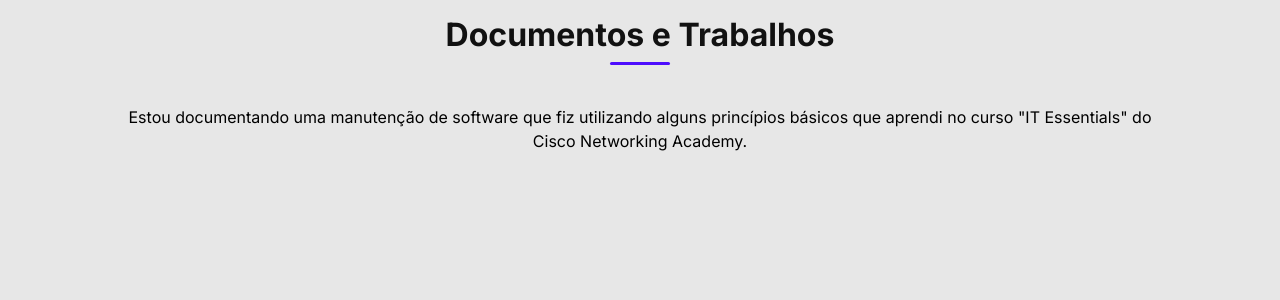
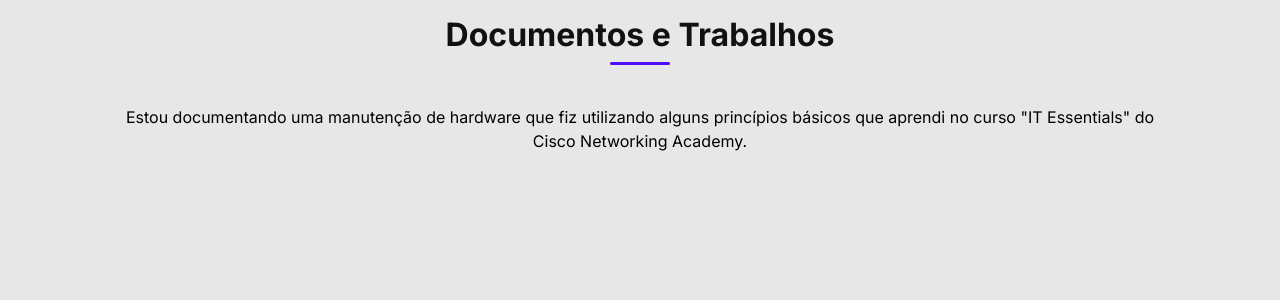
Before and after one commit to ViniciusAmante/portfolio_vinicius_amante, a Flask app: page /documentos in a window 1280 px wide. Shown: the part 191-491 px from the top of the page. Run offline with Flask 3, Linux system fonts and the light colour scheme.

Commit message:
Corrigindo descrição na página 'docs'

```diff
--- a/templates/docs.html
+++ b/templates/docs.html
@@ -3,7 +3,7 @@
 <section id="page-documentos" class="section">
             <h2 class="section-title">Documentos e Trabalhos</h2>
             <p class="text-center text-muted mb-4">
-                Estou documentando uma manutenção de software que fiz utilizando alguns princípios básicos que aprendi no curso "IT Essentials" do Cisco Networking Academy.
+                Estou documentando uma manutenção de hardware que fiz utilizando alguns princípios básicos que aprendi no curso "IT Essentials" do Cisco Networking Academy.
             </p>
             <div class="list-group">
                 <!--<a href="#" class="list-group-item list-group-item-action d-flex justify-content-between align-items-center portfolio-card">
```
